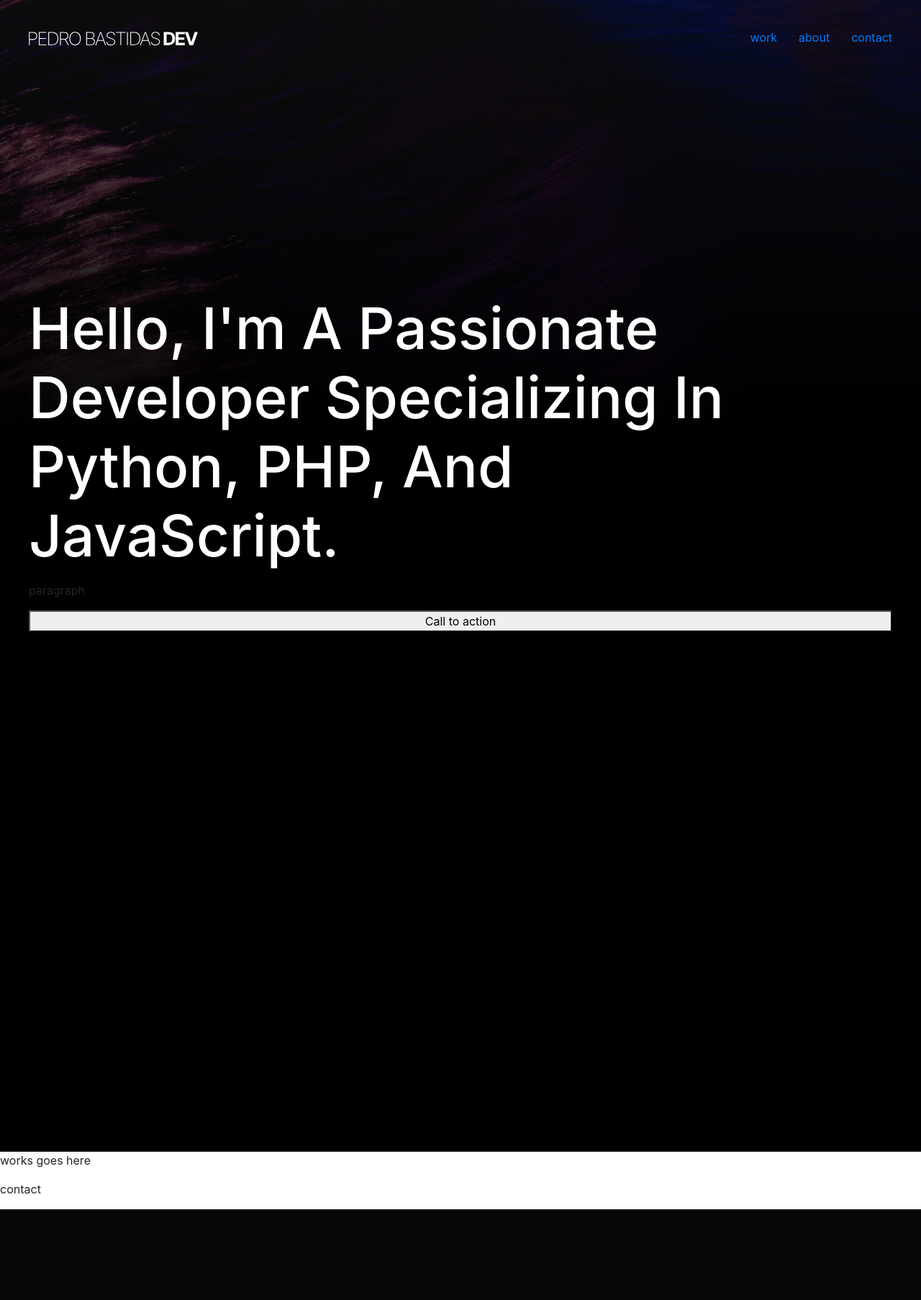
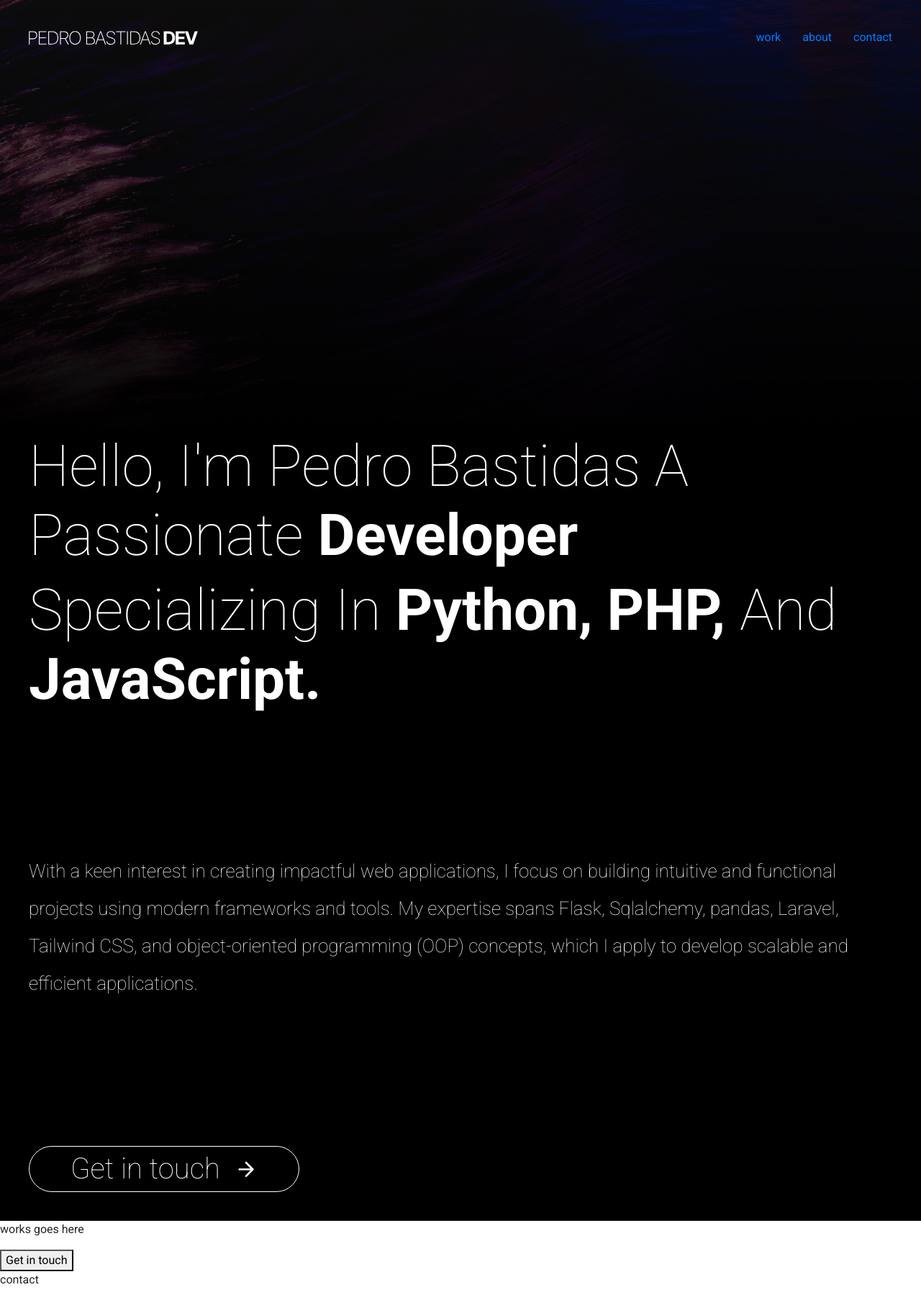
Before and after one commit to pedro092692/portfolio_2024, a Flask app: page / in a window 1280 px wide. Shown: the whole page at 72% size. Before the commit the page ends 1680 px from the top, so only its background shows below. Run offline with Flask 3, Linux system fonts and the light colour scheme; some libraries are stand-ins or nearby versions.

Commit message:
add text information on hero and post hero section in main.index

```diff
--- a/app/static/css/main/style.css
+++ b/app/static/css/main/style.css
@@ -1,3 +1,9 @@
+body{
+    font-family: "Roboto", serif;
+}
+
+/*hero section*/
+
 .hero{
     display: flex;
     flex-direction: column;
@@ -34,18 +40,52 @@ nav ul{
     color: white;
 }
 
+.thin{
+    font-weight: 200;
+}
+
+.bold{
+    font-weight: 700;
+}
+
+/* end hero section*/
+
 /* post hero section */
 .post-hero{
-    height: 100vh;
+    min-height: 100vh;
     background: black;
     display: flex;
     flex-direction: column;
     padding: 0px 40px 40px 40px;
+    gap: 184px;
 }
 
 .post-hero h2{
     color: white;
-    font-size: 30px;
+    font-size: 80px;
+    text-transform: capitalize;
+}
+
+.post-hero .info{
+    color: white;
+    line-height: 200%;
+    font-size: 26px;
+    font-weight: 200;
+}
+
+.post-hero button{
+    width: 376px;
+    height: 64px;
+    font-weight: 200;
+    font-size: 40px;
+    color: white;
+    background: none;
+    border: 1px solid white;
+    border-radius: 50px;
+    display: flex;
+    gap: 20px;
+    align-items: center;
+    justify-content: center;
 }
 
 
--- a/app/templates/base.html
+++ b/app/templates/base.html
@@ -4,6 +4,10 @@
     <meta charset="UTF-8">
     <meta name="viewport"
           content="width=device-width, user-scalable=no, initial-scale=1.0, maximum-scale=1.0, minimum-scale=1.0">
+    <!-- google fonts -->
+    <link rel="preconnect" href="https://fonts.googleapis.com">
+    <link rel="preconnect" href="https://fonts.gstatic.com" crossorigin>
+    <link href="https://fonts.googleapis.com/css2?family=Roboto:ital,wght@0,100;0,300;0,400;0,500;0,700;0,900;1,100;1,300;1,400;1,500;1,700;1,900&display=swap" rel="stylesheet">
     <meta http-equiv="X-UA-Compatible" content="ie=edge">
     <!--    load bootstrap css -->
     {{ bootstrap.load_css() }}
--- a/app/templates/main/index.html
+++ b/app/templates/main/index.html
@@ -32,7 +32,7 @@
         </nav>
         <div class="hero-content">
             <h2>
-                Hello, I'm A passionate developer specializing in Python, PHP, and JavaScript.
+                <span class="thin">Hello, I'm Pedro Bastidas A passionate</span> <span class="bold">developer</span>
             </h2>
         </div>
         <!--end nav-->
@@ -41,14 +41,27 @@
 
     <!-- post hero section-->
     <section class="post-hero">
-        <h2></h2>
-        <p>paragraph</p>
-        <button>Call to action</button>
+        <h2> <span class="thin">specializing in</span> <span class="bold">Python, PHP,</span> <span class="thin">and</span>
+            <span class="bold">JavaScript.</span>
+        </h2>
+        <p class='info'>
+            With a keen interest in creating impactful web applications, I focus on building intuitive and functional
+            projects using modern frameworks and tools. My expertise spans Flask, Sqlalchemy, pandas, Laravel,
+            Tailwind CSS, and object-oriented programming (OOP) concepts, which I apply to develop scalable and
+            efficient applications.
+        </p>
+        <button>
+            Get in touch
+            <img src="{{ url_for('static', filename='img/icons/icon-arrow-right.svg') }}" alt="">
+        </button>
     </section>
     <!-- end post hero section-->
     <!-- section work -->
     <section class="work-section">
         <p>works goes here</p>
+        <button>
+            Get in touch
+        </button>
     </section>
     <!-- end section work-->
 
```
Also changed, not shown: app/static/img/icons/icon-arrow-right.svg (added).
